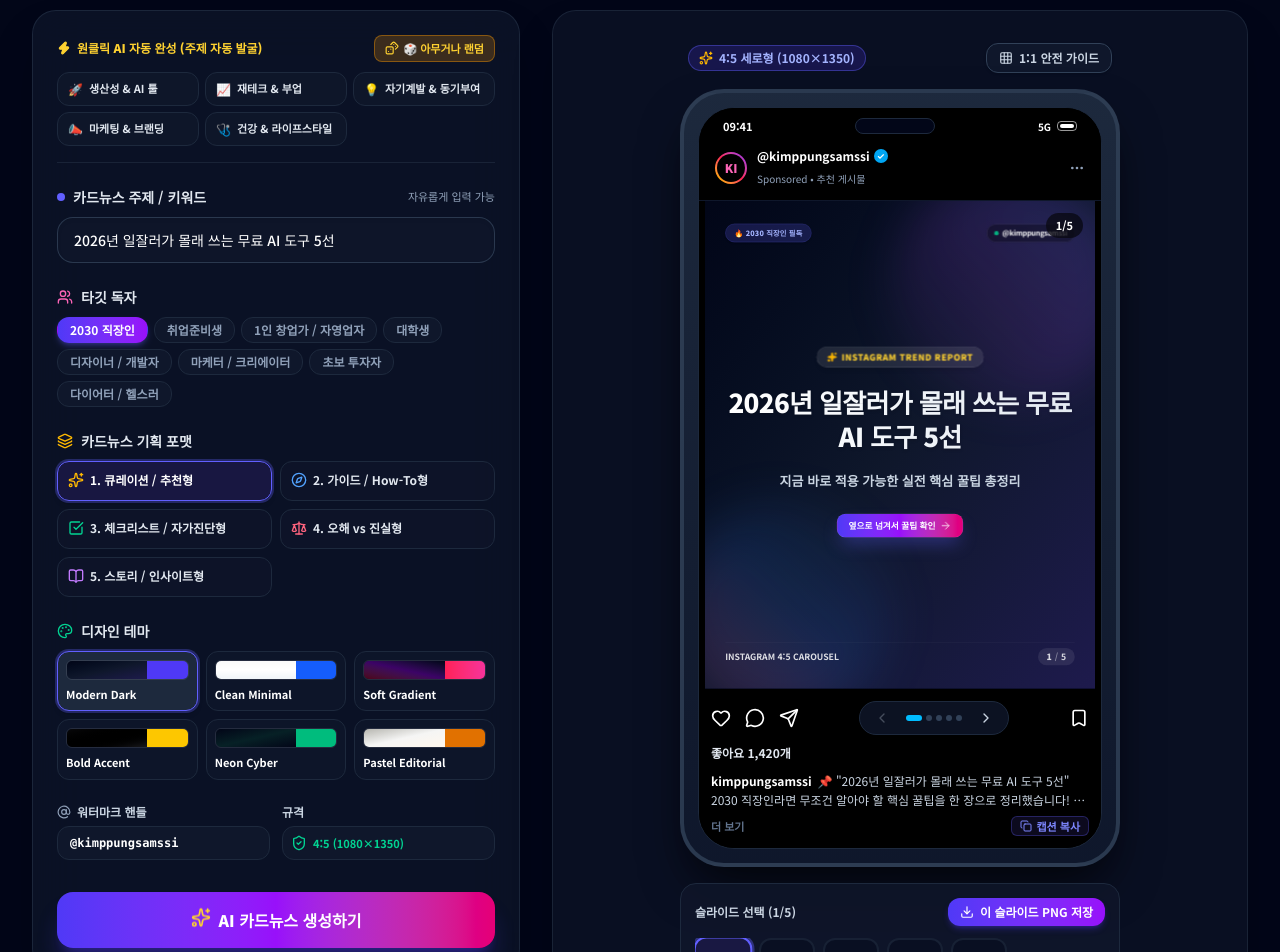
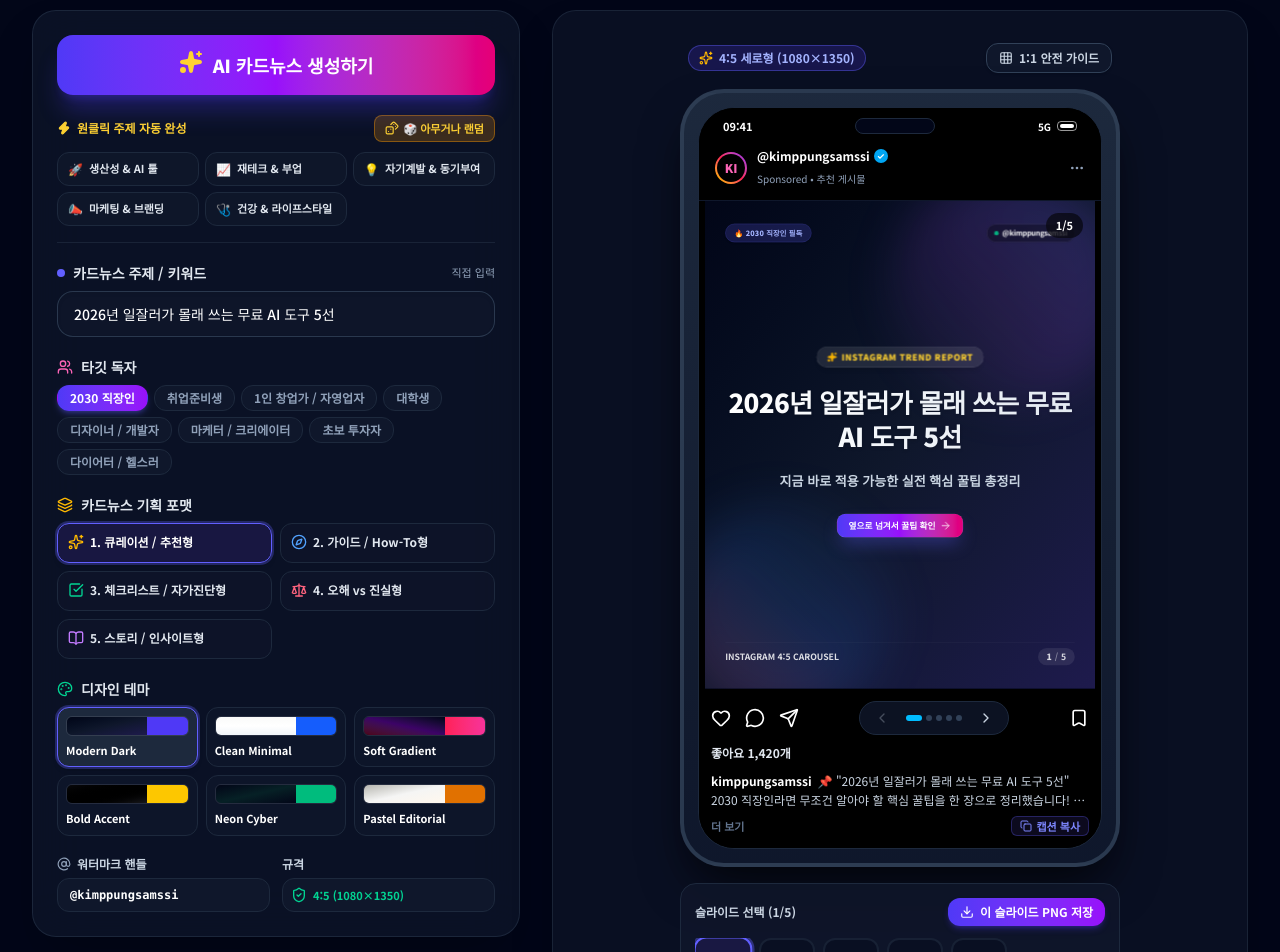
Before and after one commit to iloveadi/insta, a React (Vite) app: page / in a window 1280 px wide. Shown: the part 160-1112 px from the top of the page. Built offline with nearby package versions, Linux system fonts and the light colour scheme.

Commit message:
refactor: AI 생성 버튼 최상단 배치 및 UI 동기화

```diff
--- a/src/components/InputPanel.tsx
+++ b/src/components/InputPanel.tsx
@@ -50,13 +50,39 @@ export const InputPanel: React.FC<InputPanelProps> = ({
   };
 
   return (
-    <div className="space-y-6">
-      {/* ── 1. QUICK VIRAL ONE-CLICK SELECTOR ── */}
+    <div className="space-y-5">
+      {/* ── 1. TOP PROMINENT AI GENERATE BUTTON ── */}
+      <div>
+        <button
+          type="button"
+          onClick={onGenerate}
+          disabled={isGenerating || !formData.topic.trim()}
+          className="relative w-full py-4 rounded-2xl bg-gradient-to-r from-indigo-600 via-purple-600 to-pink-600 text-white font-black text-lg shadow-xl shadow-indigo-600/30 hover:shadow-indigo-600/50 hover:opacity-95 active:scale-[0.99] transition-all disabled:opacity-50 disabled:pointer-events-none overflow-hidden group cursor-pointer"
+        >
+          <div className="relative z-10 flex items-center justify-center space-x-2.5">
+            {isGenerating ? (
+              <>
+                <Loader2 className="w-6 h-6 animate-spin" />
+                <span>AI가 4:5 카드뉴스 제작 중...</span>
+              </>
+            ) : (
+              <>
+                <Sparkles className="w-6 h-6 animate-bounce text-amber-300 fill-amber-300" />
+                <span>AI 카드뉴스 생성하기</span>
+              </>
+            )}
+          </div>
+
+          <div className="absolute inset-0 -translate-x-full group-hover:translate-x-full bg-gradient-to-r from-transparent via-white/25 to-transparent transition-transform duration-1000" />
+        </button>
+      </div>
+
+      {/* ── 2. QUICK VIRAL ONE-CLICK SELECTOR ── */}
       <div className="space-y-2.5 pb-4 border-b border-slate-800/80">
         <div className="flex items-center justify-between">
           <label className="flex items-center space-x-1.5 text-xs font-black text-amber-300">
             <Zap className="w-3.5 h-3.5 fill-amber-300" />
-            <span>원클릭 AI 자동 완성 (주제 자동 발굴)</span>
+            <span>원클릭 주제 자동 완성</span>
           </label>
           <button
             type="button"
@@ -85,14 +111,14 @@ export const InputPanel: React.FC<InputPanelProps> = ({
         </div>
       </div>
 
-      {/* ── 2. TOPIC & KEYWORDS ── */}
-      <div className="space-y-2.5">
+      {/* ── 3. TOPIC & KEYWORDS ── */}
+      <div className="space-y-2">
         <div className="flex items-center justify-between">
           <label className="flex items-center space-x-2 text-sm font-bold text-slate-200">
             <span className="w-2 h-2 rounded-full bg-indigo-500" />
             <span>카드뉴스 주제 / 키워드</span>
           </label>
-          <span className="text-[11px] text-slate-400">자유롭게 입력 가능</span>
+          <span className="text-[11px] text-slate-400">직접 입력</span>
         </div>
 
         <div className="relative">
@@ -106,8 +132,8 @@ export const InputPanel: React.FC<InputPanelProps> = ({
         </div>
       </div>
 
-      {/* ── 3. TARGET AUDIENCE ── */}
-      <div className="space-y-2.5">
+      {/* ── 4. TARGET AUDIENCE ── */}
+      <div className="space-y-2">
         <label className="flex items-center space-x-2 text-sm font-bold text-slate-200">
           <Users className="w-4 h-4 text-pink-400" />
           <span>타깃 독자</span>
@@ -131,8 +157,8 @@ export const InputPanel: React.FC<InputPanelProps> = ({
         </div>
       </div>
 
-      {/* ── 4. CARD NEWS TYPE (5 KINDS) ── */}
-      <div className="space-y-2.5">
+      {/* ── 5. CARD NEWS TYPE (5 KINDS) ── */}
+      <div className="space-y-2">
         <label className="flex items-center space-x-2 text-sm font-bold text-slate-200">
           <Layers className="w-4 h-4 text-amber-400" />
           <span>카드뉴스 기획 포맷</span>
@@ -166,8 +192,8 @@ export const InputPanel: React.FC<InputPanelProps> = ({
         </div>
       </div>
 
-      {/* ── 5. DESIGN THEME PRESET ── */}
-      <div className="space-y-2.5">
+      {/* ── 6. DESIGN THEME PRESET ── */}
+      <div className="space-y-2">
         <label className="flex items-center space-x-2 text-sm font-bold text-slate-200">
           <Palette className="w-4 h-4 text-emerald-400" />
           <span>디자인 테마</span>
@@ -200,7 +226,7 @@ export const InputPanel: React.FC<InputPanelProps> = ({
         </div>
       </div>
 
-      {/* ── 6. BRAND HANDLE & 4:5 BADGE ── */}
+      {/* ── 7. BRAND HANDLE & 4:5 BADGE ── */}
       <div className="grid grid-cols-2 gap-3">
         <div className="space-y-1.5">
           <label className="flex items-center space-x-1.5 text-xs font-bold text-slate-300">
@@ -226,32 +252,6 @@ export const InputPanel: React.FC<InputPanelProps> = ({
           </div>
         </div>
       </div>
-
-      {/* ── GENERATE AI BUTTON ── */}
-      <div className="pt-2">
-        <button
-          type="button"
-          onClick={onGenerate}
-          disabled={isGenerating || !formData.topic.trim()}
-          className="relative w-full py-4 rounded-2xl bg-gradient-to-r from-indigo-600 via-purple-600 to-pink-600 text-white font-extrabold text-base shadow-xl shadow-indigo-600/30 hover:shadow-indigo-600/50 hover:opacity-95 active:scale-[0.99] transition-all disabled:opacity-50 disabled:pointer-events-none overflow-hidden group cursor-pointer"
-        >
-          <div className="relative z-10 flex items-center justify-center space-x-2">
-            {isGenerating ? (
-              <>
-                <Loader2 className="w-5 h-5 animate-spin" />
-                <span>AI가 4:5 카드뉴스 제작 중...</span>
-              </>
-            ) : (
-              <>
-                <Sparkles className="w-5 h-5 animate-bounce text-amber-300" />
-                <span>AI 카드뉴스 생성하기</span>
-              </>
-            )}
-          </div>
-
-          <div className="absolute inset-0 -translate-x-full group-hover:translate-x-full bg-gradient-to-r from-transparent via-white/20 to-transparent transition-transform duration-1000" />
-        </button>
-      </div>
     </div>
   );
 };
```
